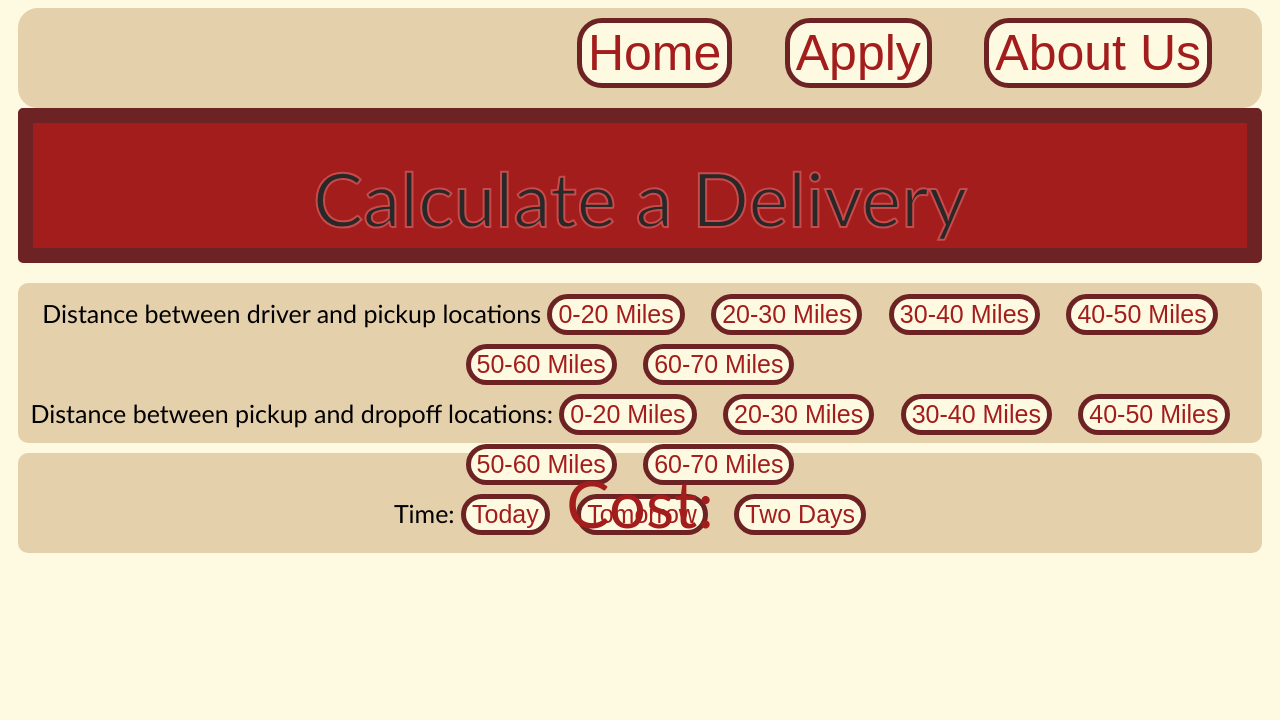
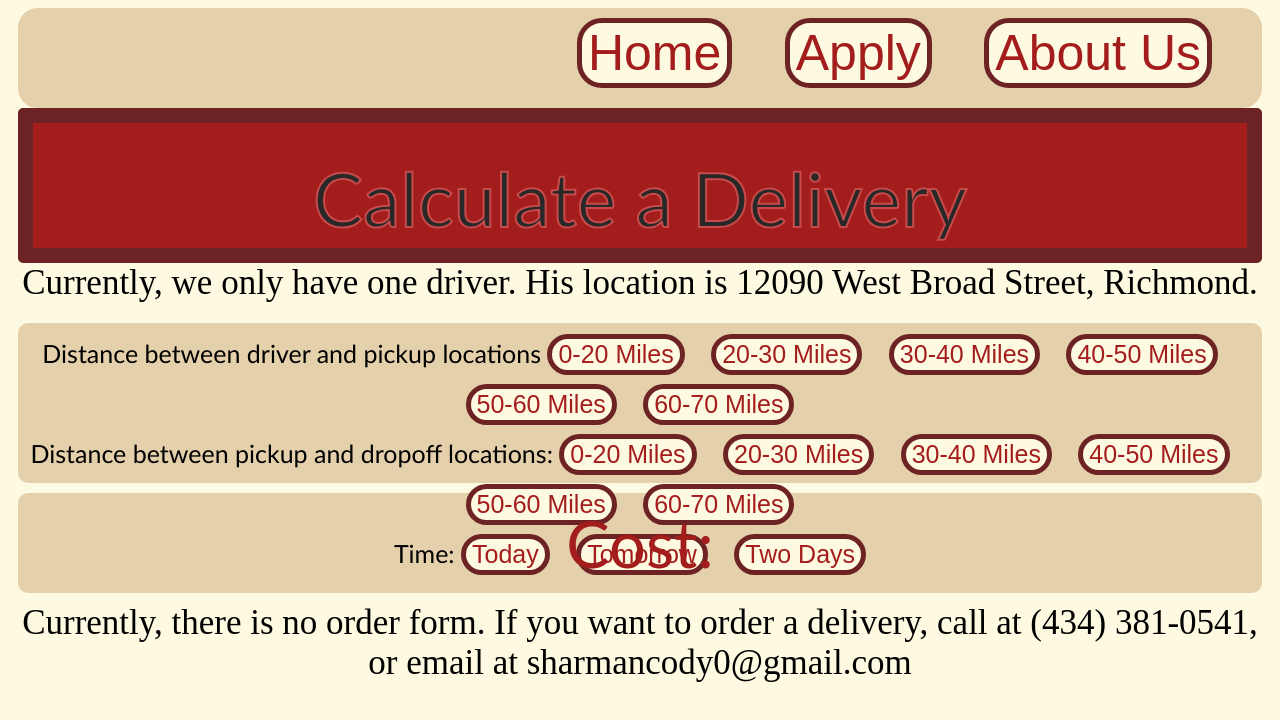
Before and after one commit to csharman072/Cody-s-Courier-Company, a plain HTML site: page order.html in a window 1280 px wide. Drawn offline with Linux system fonts and the light colour scheme.

Commit message:
Added disclaimers
Info about there currently being no order form and only one driver

```diff
--- a/order.html
+++ b/order.html
@@ -15,6 +15,11 @@
     <div id="pagetitle3">
         <center>
             Calculate a Delivery
+        </center>
+    </div>
+    <div>
+        <center id="px35">
+            Currently, we only have one driver. His location is 12090 West Broad Street, Richmond.
         </center>
     </div>
     <div id="div3">
@@ -46,6 +51,11 @@
     <center>
         <div id="ttcost">Cost:</div>
     </center>
+    <div>
+        <center id="px35">
+            Currently, there is no order form. If you want to order a delivery, call at (434) 381-0541, or email at sharmancody0@gmail.com
+        </center>
+    </div>
     <script src="script.js"></script>
 </body>
 </html>
```
